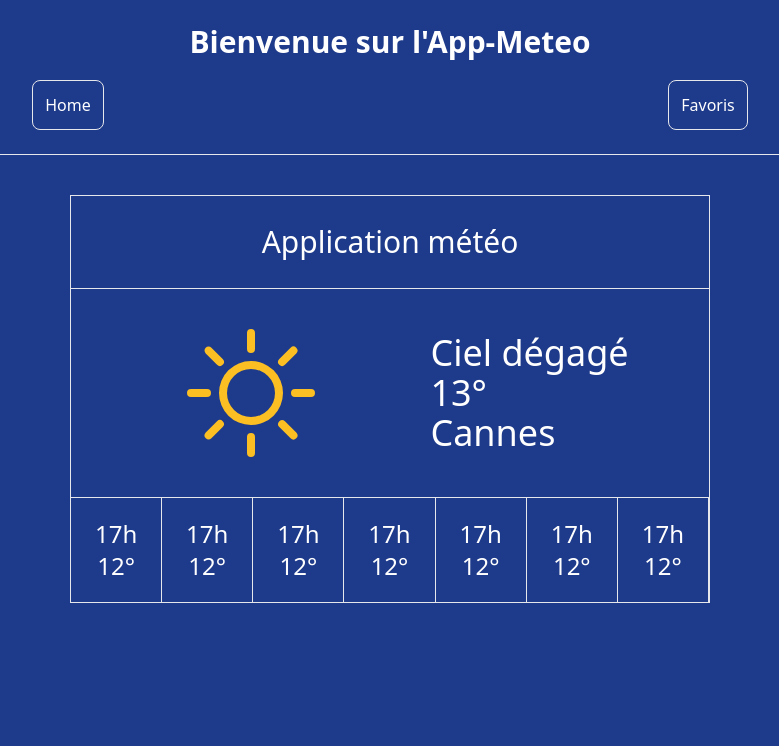
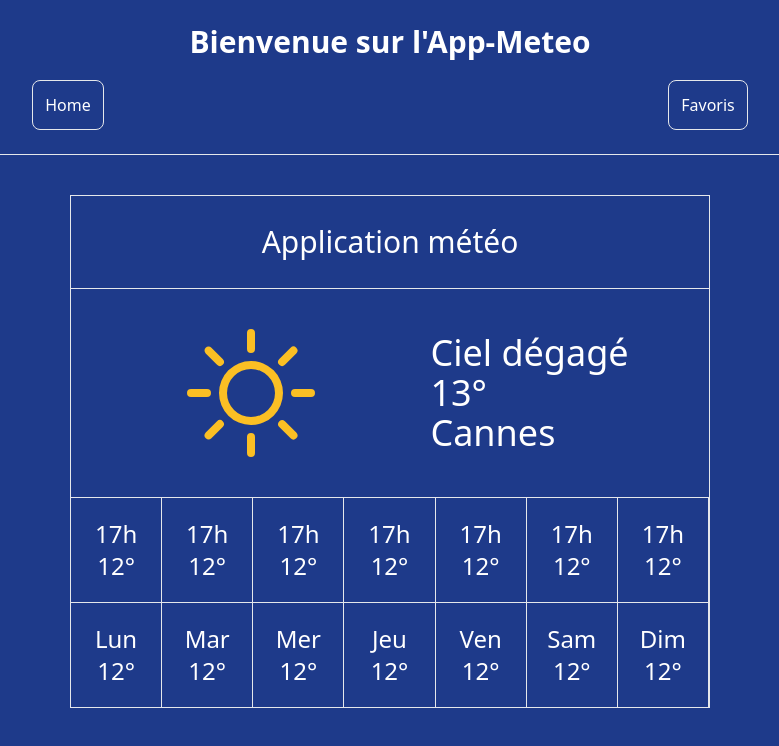
Before and after one commit to Antoine-Jo/App-Meteo, a React (Create React App) app: page / in a window 1280 px wide. Shown: the top 746 px of the page, without its empty margins (250-1029 px from the left). Built offline with nearby package versions, Linux system fonts and the light colour scheme.

Commit message:
Ajout CSS Météo jour

```diff
--- a/src/components/Card.js
+++ b/src/components/Card.js
@@ -1,4 +1,5 @@
 import React from 'react';
+import DailyWeather from './Weather/DailyWeather';
 import HourlyWeather from './Weather/HourlyWeather';
 import WeatherCurrent from './Weather/WeatherCurrent';
 
@@ -9,6 +10,7 @@ const Card = () => {
             <h1 className='text-3xl text-center p-7 border-b w-full'>Application météo</h1>
             <WeatherCurrent />
             <HourlyWeather />
+            <DailyWeather />
         </div>
     );
 };
--- /dev/null
+++ b/src/components/Weather/DailyWeather.js
@@ -0,0 +1,38 @@
+import React from 'react';
+
+const DailyWeather = () => {
+    return (
+        <div className='grid grid-cols-7'>
+            <div className='flex flex-col items-center border-t border-r text-2xl p-5'>
+                <p>Lun</p>
+                <p>12°</p>
+            </div>
+            <div className='flex flex-col items-center border-t border-r text-2xl p-5'>
+                <p>Mar</p>
+                <p>12°</p>
+            </div>
+            <div className='flex flex-col items-center border-t border-r text-2xl p-5'>
+                <p>Mer</p>
+                <p>12°</p>
+            </div>
+            <div className='flex flex-col items-center border-t border-r text-2xl p-5'>
+                <p>Jeu</p>
+                <p>12°</p>
+            </div>
+            <div className='flex flex-col items-center border-t border-r text-2xl p-5'>
+                <p>Ven</p>
+                <p>12°</p>
+            </div>
+            <div className='flex flex-col items-center border-t border-r text-2xl p-5'>
+                <p>Sam</p>
+                <p>12°</p>
+            </div>
+            <div className='flex flex-col items-center border-t border-r text-2xl p-5'>
+                <p>Dim</p>
+                <p>12°</p>
+            </div>
+        </div>
+    );
+};
+
+export default DailyWeather;
```
